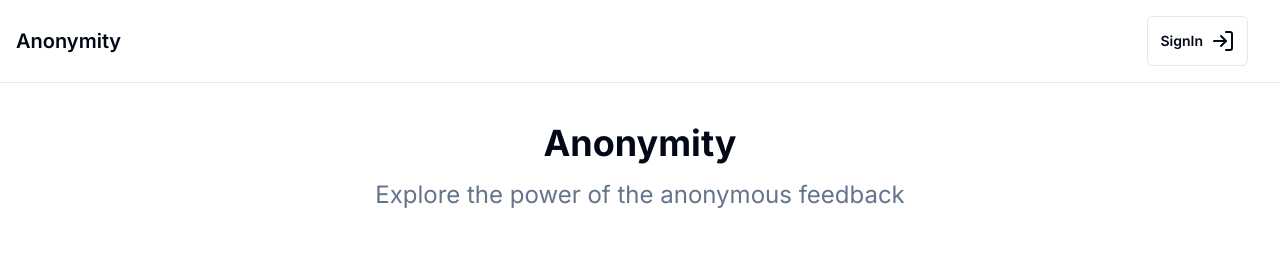
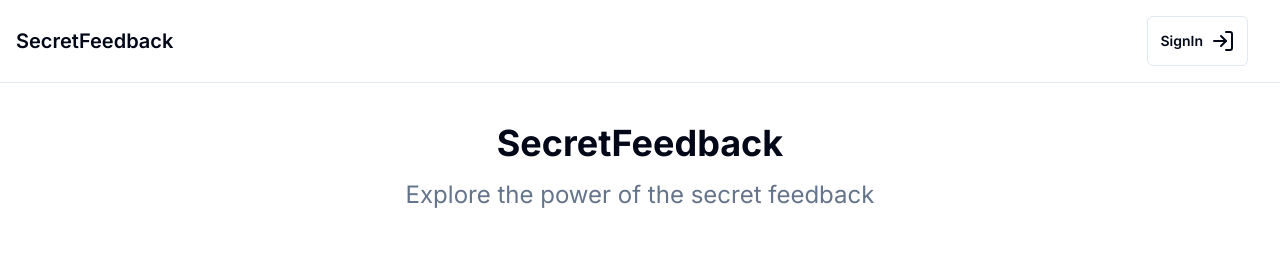
Before and after one commit to macci001/anonymity, a Next.js app: page / in a window 1280 px wide. Shown: the top 269 px of the page. Built offline with nearby package versions, Linux system fonts and the light colour scheme; no server answers.

Commit message:
refactoring to secret feedback from anonymity

```diff
--- a/src/app/(app)/page.tsx
+++ b/src/app/(app)/page.tsx
@@ -15,8 +15,8 @@ import messages from "@/messages.json";
 export default function Home() {
   return (
     <main className="flex flex-col items-center w-full p-8">
-      <div className="text-4xl font-bold p-2">Anonymity</div>
-      <div className="text-2xl p-2 text-muted-foreground">Explore the power of the anonymous feedback</div>
+      <div className="text-4xl font-bold p-2">SecretFeedback</div>
+      <div className="text-2xl p-2 text-muted-foreground">Explore the power of the secret feedback</div>
       <Carousel
         className="w-[50vw] mt-20"
         plugins={[Autoplay({ delay: 2000 })]}
--- a/src/app/(auth)/sign-in/page.tsx
+++ b/src/app/(auth)/sign-in/page.tsx
@@ -61,9 +61,8 @@ const SignInPage = () => {
       <div className="w-full max-w-md p-8 space-y-8 bg-white rounded-lg shadow-md">
         <div className="text-center">
           <h1 className="text-2xl font-extrabold tracking-tight lg:text-5xl mb-6">
-            sign-in Anonymity
+            Sign-in SecretFeedback
           </h1>
-          <p className="mb-4">Signin for anonymous adventure</p>
         </div>
         <Form {...form}>
             <form onSubmit={form.handleSubmit(onSubmit)} className="space-y-6">
--- a/src/app/(auth)/sign-up/page.tsx
+++ b/src/app/(auth)/sign-up/page.tsx
@@ -96,9 +96,8 @@ const SignUpPage = () => {
       <div className="w-full max-w-md p-8 space-y-8 bg-white rounded-lg shadow-md">
         <div className="text-center">
           <h1 className="text-2xl font-extrabold tracking-tight lg:text-5xl mb-6">
-            Join Anonymity
+            Join SecretFeedback tribe!
           </h1>
-          <p className="mb-4">Sign up to start your anonymous adventure</p>
         </div>
         <Form {...form}>
             <form onSubmit={form.handleSubmit(onSubmit)} className="space-y-6">
--- a/src/app/(auth)/verify/[username]/page.tsx
+++ b/src/app/(auth)/verify/[username]/page.tsx
@@ -58,7 +58,7 @@ const VerifyPage = () => {
             <div className="w-full max-w-md p-8 space-y-8 bg-white rounded-lg shadow-md">
             <div className="text-center">
                 <h1 className="text-2xl font-extrabold tracking-tight lg:text-5xl mb-2">
-                  Join Anonymity
+                  Join SecretFeedback
                 </h1>
                 <p className="mb-4 text-muted-foreground text-sm">Please enter the verification code</p>
                 <Form {...form}>
--- a/src/app/u/[username]/page.tsx
+++ b/src/app/u/[username]/page.tsx
@@ -73,7 +73,7 @@ const MessagePage = () => {
                       <Textarea placeholder="Type the message which would like to send..." {...field} className="w-[70vw] h-[20vh]"/>
                     </FormControl>
                     <FormDescription>
-                        Don&apos;t worry, with anonymity your messages are anonymous.
+                        Don&apos;t worry, with SecretFeedback your messages are secret.
                     </FormDescription>
                     <FormMessage />
                   </FormItem>
@@ -84,7 +84,7 @@ const MessagePage = () => {
         </Form>
         <div className="flex flex-col items-center">
             <div className="text-lg font-bold">Join Anonimity today</div>
-            <div className="text-muted-foreground">Feedback is truthful only when it is anonymous!!</div>
+            <div className="text-muted-foreground">Feedback is truthful only when it is kept secret!!</div>
             <Button className="text-2xl p-8 mt-6">
                 Create Account
             </Button>
--- a/src/components/ui/navbar.tsx
+++ b/src/components/ui/navbar.tsx
@@ -11,7 +11,7 @@ const Navbar = () => {
     return (
         <div className="flex p-4 items-center justify-between border-b">
             <div className="text-xl font-semibold">
-                Anonymity
+                SecretFeedback
             </div>
             <div className="flex">
                 <div className="px-4">
--- a/src/helpers/sendVerificationEmail.ts
+++ b/src/helpers/sendVerificationEmail.ts
@@ -11,7 +11,7 @@ export async function sendVerificationEmail(
         await resend.emails.send({
             from: 'Acme <onboarding@resend.dev>',
             to: email,
-            subject: 'Anonymity | verification code',
+            subject: 'SecretFeedback | verification code',
             react: VerificationEmail({username, otp: verifyCode}),
         })
         return {success: true, message: "Email sent successfully"};
```
